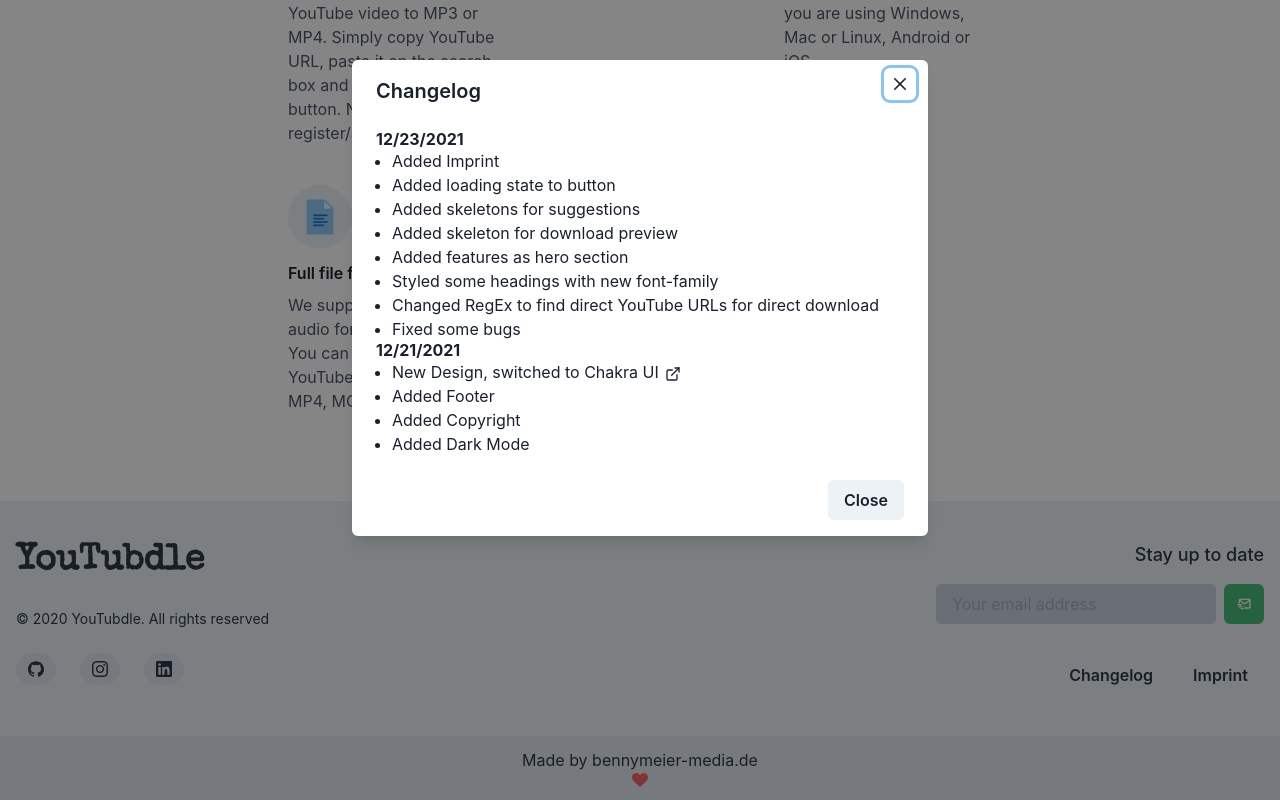
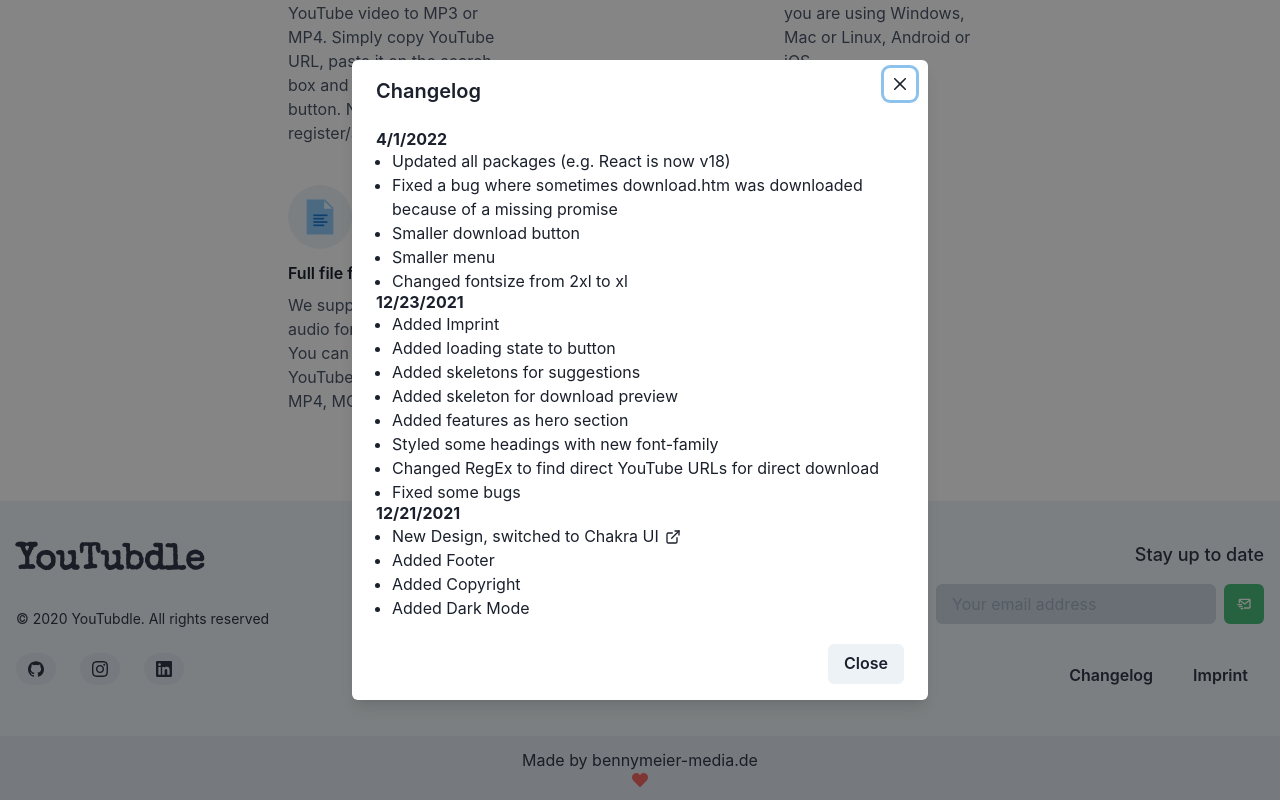
Before and after one commit to bennymeier/youtube-downloader, a React (Create React App) app in the folder client/: page / in a window 1280 px wide. Both pictures are taken after a click on the button "Changelog". Shown: the part 481-1281 px from the top of the page. Built offline with nearby package versions, Linux system fonts and the light colour scheme.

Commit message:
Update changelog

```diff
--- a/client/src/Footer.tsx
+++ b/client/src/Footer.tsx
@@ -203,6 +203,19 @@
           <ModalCloseButton />
           <ModalBody>
             <Heading size="sm">
+              {new Date('2022-04-01').toLocaleDateString()}
+            </Heading>
+            <UnorderedList>
+              <ListItem>Updated all packages (e.g. React is now v18)</ListItem>
+              <ListItem>
+                Fixed a bug where sometimes download.htm was downloaded because
+                of a missing promise
+              </ListItem>
+              <ListItem>Smaller download button</ListItem>
+              <ListItem>Smaller menu</ListItem>
+              <ListItem>Changed fontsize from 2xl to xl</ListItem>
+            </UnorderedList>
+            <Heading size="sm">
               {new Date('2021-12-23').toLocaleDateString()}
             </Heading>
             <UnorderedList>
```
